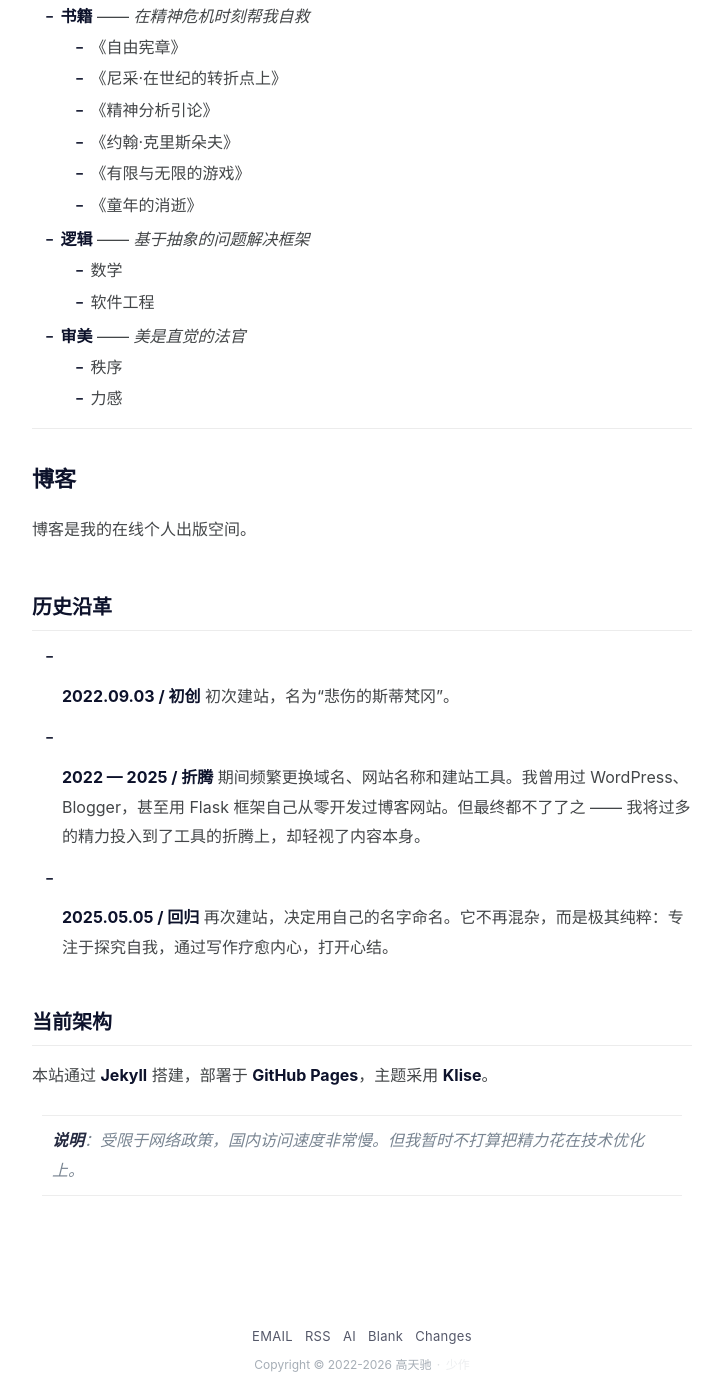
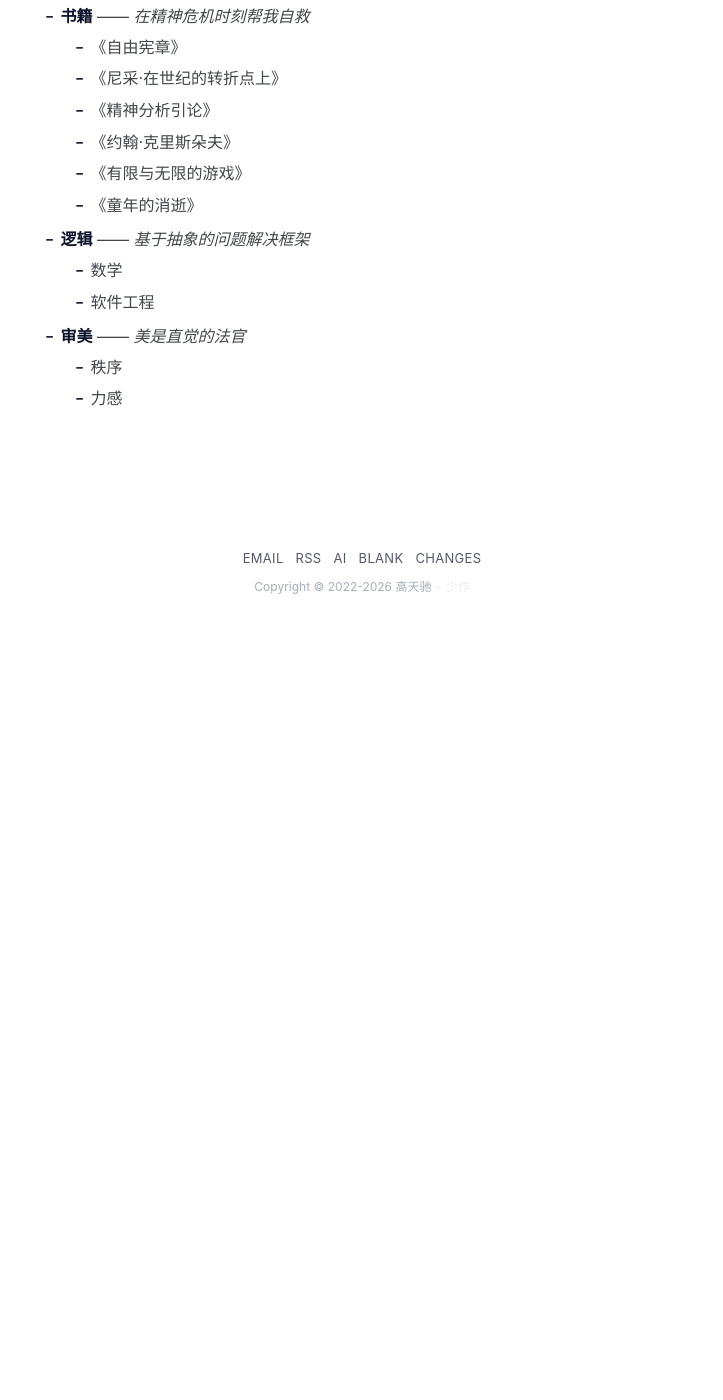
Before and after one commit to gaotianchi/gaotianchi.github.io, a Jekyll site: the page built from about.md, in a window 1280 px wide and 1400 px high, scrolled down 702 px. Shown: the whole window, without its empty margins (278-1001 px from the left). Built offline with Jekyll 4.4.1, drawn with Linux system fonts in a browser that asks for light colours; after the commit the page ends 1332 px from its top, so only the background shows below that.

Commit message:
uppercase footer links, remove site history from /about
Co-Authored-By: Claude Opus 4.7 <noreply@anthropic.com>

```diff
--- a/_includes/footer.html
+++ b/_includes/footer.html
@@ -5,8 +5,8 @@
     <!-- <a class="footer_item" href="https://twitter.com/gaotianchix" target="_blank" rel="noopener">Twitter</a> -->
     <a class="footer_item" href="/feed.xml">RSS</a>
     <a class="footer_item" href="/ai/">AI</a>
-    <a class="footer_item" href="/blank/">Blank</a>
-    <a class="footer_item" href="/changelog/">Changes</a>
+    <a class="footer_item" href="/blank/">BLANK</a>
+    <a class="footer_item" href="/changelog/">CHANGES</a>
   </div>
   <small class="footer_copyright">
     Copyright &copy; 2022-{{ site.time | date: "%Y" }} 高天驰
--- a/about.md
+++ b/about.md
@@ -35,26 +35,3 @@ title: 关于
 * **审美** —— *美是直觉的法官*
   * 秩序
   * 力感
-
----
-
-## 博客
-
-博客是我的在线个人出版空间。
-
-### 历史沿革
-
-* **2022.09.03 / 初创**
-  初次建站，名为“悲伤的斯蒂梵冈”。
-
-* **2022 — 2025 / 折腾**
-  期间频繁更换域名、网站名称和建站工具。我曾用过 WordPress、Blogger，甚至用 Flask 框架自己从零开发过博客网站。但最终都不了了之 —— 我将过多的精力投入到了工具的折腾上，却轻视了内容本身。
-
-* **2025.05.05 / 回归**
-  再次建站，决定用自己的名字命名。它不再混杂，而是极其纯粹：专注于探究自我，通过写作疗愈内心，打开心结。
-
-### 当前架构
-
-本站通过 **Jekyll** 搭建，部署于 **GitHub Pages**，主题采用 **Klise**。
-
-> **说明**：受限于网络政策，国内访问速度非常慢。但我暂时不打算把精力花在技术优化上。
```
